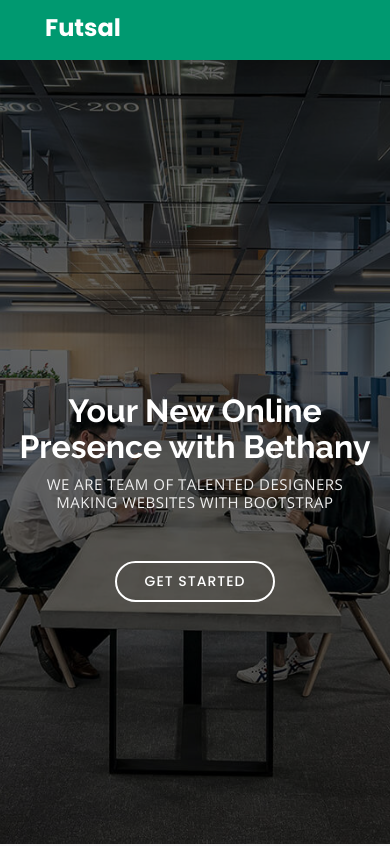
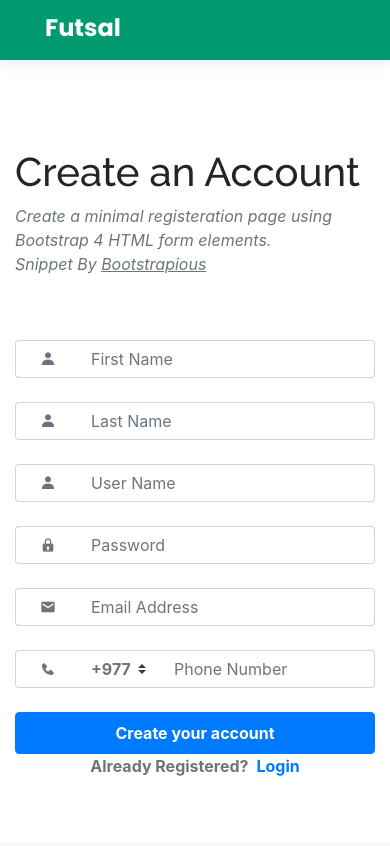
Before and after one commit to pSaurav10/FutsalFrontend, a React (Create React App) app: page /register in a window 390 px wide. Shown: the top 846 px of the page. Built offline with nearby package versions, Linux system fonts and the light colour scheme; no server answers.

Commit message:
Login and Register page with successfull login

```diff
--- a/public/index.html
+++ b/public/index.html
@@ -2,7 +2,7 @@
 <html lang="en">
   <head>
     <meta charset="utf-8" />
-    <link rel="icon" href="%PUBLIC_URL%/favicon.ico" />
+    <link rel="icon" href="assets/img/futsallogo.ico" />
     <meta name="viewport" content="width=device-width, initial-scale=1" />
     <meta name="theme-color" content="#000000" />
     <meta
@@ -34,7 +34,7 @@
   <link href="vendor/venobox/venobox.css" rel="stylesheet">
   <link href="vendor/owl.carousel/assets/owl.carousel.min.css" rel="stylesheet">
   <link href="vendor/aos/aos.css" rel="stylesheet">
-    <title>React App</title>
+    <title>Futsal</title>
   </head>
   <body>
     <noscript>You need to enable JavaScript to run this app.</noscript>
--- a/src/App.css
+++ b/src/App.css
@@ -1434,3 +1434,14 @@ section {
   color: #fff;
   text-decoration: none;
 }
+
+
+/* Register */
+
+.border-md {
+  border-width: 2px;
+}
+
+.register{
+  margin-top: 100px;
+}
--- a/src/Body/Body.js
+++ b/src/Body/Body.js
@@ -1,6 +1,8 @@
 import { Component,state } from "react";
-import Hero from './Hero';
+import {Route} from 'react-router-dom';
+import Register from './Register'
 import Main from './Main/Main';
+import Login from './Login';
 import axios from 'axios';
 
 class Body extends Component {
@@ -23,8 +25,9 @@ class Body extends Component {
         return (
 
                 <div>
-                    <Hero></Hero>
-                    <Main></Main>
+                    <Route path="/" exact component={Main}></Route>
+                    <Route path='/register' exact component={Register}></Route>
+                    <Route path="/login" exact component={Login}></Route>
                 </div>
         )
     }
--- a/src/Body/Login.js
+++ b/src/Body/Login.js
@@ -1,37 +1,92 @@
-import {Component, state, sendUserData} from "react";
+import { Component, state, loginUser, loginhandler } from "react";
 import axios from 'axios';
+import {Redirect} from 'react-router-dom';
+
 class Login extends Component {
     state = {
-        username : "",
-        password : ""
+        username: "",
+        password: "",
+        checklogin: false
     }
-    sendUserData = (e)=>{
-        e.preventDefault();
-        const data = {
-            username: this.state.username,
-            password: this.state.password
-        }
-        axios.post("http://localhost:8080/player/login", data)
-        .then(response=>{
-            console.log(response)
-        })
-        .catch(err =>{
-            console.log(err)
+
+    loginUser = (e) => {
+        this.setState({
+            [e.target.name]: e.target.value
         })
     }
-    render(){
-        return(
-            <div>
-            <form onSubmit={this.sendUserData}>
-                <p>Username : <input type = "text" value = {this.state.username}
-                onChange = {(event)=>{this.setState({username : event.target.value})}}/></p>
-                <p>Password : <input type = "text" value = {this.state.password}
-                onChange = {(event)=>{this.setState({password : event.target.value})}}/></p>
-                <p><input type="submit" value="SEND" onClick={this.sendUserData}></input></p>
-            </form>
-        </div>
+
+    loginhandler = (e) => {
+        e.preventDefault();
+        axios.post("http://localhost:8080/player/login", this.state)
+        .then((response) => {
+            console.log(response)
+            this.setState({
+                checklogin: true
+            })
+            localStorage.setItem('token', response.data.token)
+        })
+        .catch((error) => {
+            console.log(error);
+        })
+    }
+    render() {
+        if (this.state.checklogin === true){
+            return<Redirect to='/'/>
+        }
+        return (
+            <div class="container register">
+                <div class="row py-5 mt-4 align-items-center">
+                    <div class="col-md-5 pr-lg-5 mb-5 mb-md-0">
+                        <img src="https://res.cloudinary.com/mhmd/image/upload/v1569543678/form_d9sh6m.svg" alt="" class="img-fluid mb-3 d-none d-md-block" />
+                        <h1>Login to your Account</h1>
+                        <p class="font-italic text-muted mb-0">Create a minimal registeration page using Bootstrap 4 HTML form elements.</p>
+                        <p class="font-italic text-muted">Snippet By <a href="https://bootstrapious.com" class="text-muted">
+                            <u>Bootstrapious</u></a>
+                        </p>
+                    </div>
+
+                    <div class="col-md-7 col-lg-6 ml-auto">
+                        <form action="#">
+                            <div class="row">
+
+
+
+                                <div class="input-group col-lg-12 mb-4">
+                                    <div class="input-group-prepend">
+                                        <span class="input-group-text bg-white px-4 border-md border-right-0">
+                                        <i class='bx bxs-user text-muted'></i>
+                                        </span>
+                                    </div>
+                                    <input id="username" type="text" name="username" placeholder="User Name"
+                                    value={this.state.username} onChange={this.loginUser} required
+                                    class="form-control bg-white border-left-0 border-md" />
+                                </div>
+
+                                <div class="input-group col-lg-12 mb-4">
+                                    <div class="input-group-prepend">
+                                        <span class="input-group-text bg-white px-4 border-md border-right-0">
+                                        <i class='bx bxs-lock text-muted'></i>
+                                        </span>
+                                    </div>
+                                    <input id="password" type="password" name="password" placeholder="Password"
+                                    value={this.state.password} onChange={this.loginUser} required
+                                    class="form-control bg-white border-left-0 border-md" />
+                                </div>
+
+                                <div class="form-group col-lg-12 mx-auto mb-0">
+                                    <button className="btn btn-lg btn-primary btn-block text-uppercase" type="submit" onClick={this.loginhandler}>Login</button>
+                                </div>
+
+                                <div class="text-center w-100">
+                                    <p class="text-muted font-weight-bold">Not Registered? <a href="/register" class="text-primary ml-2">Register</a></p>
+                                </div>
+
+                            </div>
+                        </form>
+                    </div>
+                </div>
+            </div>
         )
     }
 }
-
-export default Login
+export default Login;
--- a/src/Body/Main/Main.js
+++ b/src/Body/Main/Main.js
@@ -1,4 +1,5 @@
 import{Component} from "react";
+import Hero from "./Hero";
 import About from './About';
 import Partners from './Partners';
 import Count from './Count';
@@ -11,6 +12,7 @@ class Main extends Component{
     render(){
         return(
             <main id="main">
+                <Hero></Hero>
                 <Partners></Partners>
                 <About></About>
                 <Count></Count>
--- a/src/Body/Register.js
+++ b/src/Body/Register.js
@@ -1,16 +1,16 @@
-import{Component, state, loginUser} from "react";
+import { Component, state, loginUser } from "react";
 import axios from 'axios';
 
-class Register extends Component{
+class Register extends Component {
     state = {
-        fname : "",
-        lname:"",
-        username : "",
-        password : "",
-        email : ""
+        fname: "",
+        lname: "",
+        username: "",
+        password: "",
+        email: ""
     }
 
-    loginUser = (e)=>{
+    loginUser = (e) => {
         e.preventDefault();
         const data = {
             fname: this.state.fname,
@@ -20,29 +20,118 @@ class Register extends Component{
             email: this.state.email
         }
         axios.post("http://localhost:8080/player/register", data)
-        .then(response=>{
-            console.log(response)
-        })
-        .catch(err =>{
-            console.log(err)
-        })
+            .then(response => {
+                console.log(response)
+            })
+            .catch(err => {
+                console.log(err)
+            })
     }
-    render(){
-        return(
-            <div>
-                <form onSubmit={this.loginUser}>
-                    <p>First Name : <input type = "text" value = {this.state.fname}
-                    onChange = {(event)=>{this.setState({fname : event.target.value})}}/></p>
-                    <p>Last Name : <input type = "text" value = {this.state.lname}
-                    onChange = {(event)=>{this.setState({lname : event.target.value})}}/></p>
-                    <p>Username : <input type = "text" value = {this.state.username}
-                    onChange = {(event)=>{this.setState({username : event.target.value})}}/></p>
-                    <p>Password : <input type = "text" value = {this.state.password}
-                    onChange = {(event)=>{this.setState({password : event.target.value})}}/></p>
-                    <p>Email : <input type = "email" value = {this.state.email}
-                    onChange = {(event)=>{this.setState({email : event.target.value})}}/></p>
-                    <p><input type="submit" value="SEND"></input></p>
-                </form>
+    render() {
+        return (
+            // <div>
+            //     <form onSubmit={this.loginUser}>
+            //         <p>First Name : <input type = "text" value = {this.state.fname}
+            //         onChange = {(event)=>{this.setState({fname : event.target.value})}}/></p>
+            //         <p>Last Name : <input type = "text" value = {this.state.lname}
+            //         onChange = {(event)=>{this.setState({lname : event.target.value})}}/></p>
+            //         <p>Username : <input type = "text" value = {this.state.username}
+            //         onChange = {(event)=>{this.setState({username : event.target.value})}}/></p>
+            //         <p>Password : <input type = "text" value = {this.state.password}
+            //         onChange = {(event)=>{this.setState({password : event.target.value})}}/></p>
+            //         <p>Email : <input type = "email" value = {this.state.email}
+            //         onChange = {(event)=>{this.setState({email : event.target.value})}}/></p>
+            //         <p><input type="submit" value="SEND"></input></p>
+            //     </form>
+            // </div>
+            <div class="container register">
+                <div class="row py-5 mt-4 align-items-center">
+                    <div class="col-md-5 pr-lg-5 mb-5 mb-md-0">
+                        <img src="https://res.cloudinary.com/mhmd/image/upload/v1569543678/form_d9sh6m.svg" alt="" class="img-fluid mb-3 d-none d-md-block" />
+                        <h1>Create an Account</h1>
+                        <p class="font-italic text-muted mb-0">Create a minimal registeration page using Bootstrap 4 HTML form elements.</p>
+                        <p class="font-italic text-muted">Snippet By <a href="https://bootstrapious.com" class="text-muted">
+                            <u>Bootstrapious</u></a>
+                        </p>
+                    </div>
+
+                    <div class="col-md-7 col-lg-6 ml-auto">
+                        <form action="#">
+                            <div class="row">
+
+                                <div class="input-group col-lg-6 mb-4">
+                                    <div class="input-group-prepend">
+                                        <span class="input-group-text bg-white px-4 border-md border-right-0">
+                                        <i class='bx bxs-user text-muted'></i>
+                                        </span>
+                                    </div>
+                                    <input id="firstName" type="text" name="firstname" placeholder="First Name" class="form-control bg-white border-left-0 border-md" />
+                                </div>
+
+                                <div class="input-group col-lg-6 mb-4">
+                                    <div class="input-group-prepend">
+                                        <span class="input-group-text bg-white px-4 border-md border-right-0">
+                                        <i class='bx bxs-user text-muted'></i>
+                                        </span>
+                                    </div>
+                                    <input id="lastName" type="text" name="lastname" placeholder="Last Name" class="form-control bg-white border-left-0 border-md" />
+                                </div>
+
+                                <div class="input-group col-lg-12 mb-4">
+                                    <div class="input-group-prepend">
+                                        <span class="input-group-text bg-white px-4 border-md border-right-0">
+                                        <i class='bx bxs-user text-muted'></i>
+                                        </span>
+                                    </div>
+                                    <input id="username" type="text" name="username" placeholder="User Name" class="form-control bg-white border-left-0 border-md" />
+                                </div>
+
+                                <div class="input-group col-lg-12 mb-4">
+                                    <div class="input-group-prepend">
+                                        <span class="input-group-text bg-white px-4 border-md border-right-0">
+                                        <i class='bx bxs-lock text-muted'></i>
+                                        </span>
+                                    </div>
+                                    <input id="password" type="password" name="password" placeholder="Password" class="form-control bg-white border-left-0 border-md" />
+                                </div>
+
+                                <div class="input-group col-lg-12 mb-4">
+                                    <div class="input-group-prepend">
+                                        <span class="input-group-text bg-white px-4 border-md border-right-0">
+                                        <i class='bx bxs-envelope text-muted'></i>
+                                        </span>
+                                    </div>
+                                    <input id="email" type="email" name="email" placeholder="Email Address" class="form-control bg-white border-left-0 border-md" />
+                                </div>
+
+                                <div class="input-group col-lg-12 mb-4">
+                                    <div class="input-group-prepend">
+                                        <span class="input-group-text bg-white px-4 border-md border-right-0">
+                                            <i class="bx bxs-phone text-muted"></i>
+                                        </span>
+                                    </div>
+                                    <select id="countryCode" name="countryCode" style={{'max-width': 80}} class="custom-select form-control bg-white border-left-0 border-md h-100 font-weight-bold text-muted">
+                                        <option value="">+977</option>
+                                    </select>
+                                    <input id="phoneNumber" type="tel" name="phone" placeholder="Phone Number" class="form-control bg-white border-md border-left-0 pl-3" />
+                                </div>
+
+
+
+                                <div class="form-group col-lg-12 mx-auto mb-0">
+                                    <a href="#" class="btn btn-primary btn-block py-2">
+                                        <span class="font-weight-bold">Create your account</span>
+                                    </a>
+                                </div>
+
+                                <div class="text-center w-100">
+                                    <p class="text-muted font-weight-bold">Already Registered?<a href="/login" class="text-primary ml-2">Login</a></p>
+                                </div>
+
+                            </div>
+                        </form>
+                    </div>
+                </div>
             </div>
         )
     }
--- a/src/Header/Header.js
+++ b/src/Header/Header.js
@@ -8,17 +8,17 @@ class Header extends Component {
                 <div class="container">
                     <div class="header-container d-flex align-items-center">
                         <div class="logo mr-auto">
-                            <h1 class="text-light"><a href="index.html"><span>Futsal</span></a></h1>
+                            <h1 class="text-light"><a href="/"><span>Futsal</span></a></h1>
                         </div>
                         {/* <!-- <a href="index.html"><img src="assets/img/logo.png" alt="" class="img-fluid"></a>--> */}
 
                     <nav class="nav-menu d-none d-lg-block ">
                         <ul>
                             <li class="active"><a href="/">Home</a></li>
-                            <li><a href="">Futsals</a></li>
-                            <li><a href="">Events</a></li>
-                            <li><a href="">Community</a></li>
-                            <li class="get-started"><a href="">Login</a></li>
+                            <li><a href="/futsals">Futsals</a></li>
+                            <li><a href="/events">Events</a></li>
+                            <li><a href="/community">Community</a></li>
+                            <li class="get-started"><a href="/Login">Login</a></li>
                         </ul>
                     </nav>
                     {/* <!-- .nav-menu --> */}
```
Also changed, not shown: src/Body/Home.js (deleted, +0 -10 lines), src/Body/Main/Hero.js (renamed from src/Body/Hero.js), 1 other file (tests, documents, lock files or other folders).
